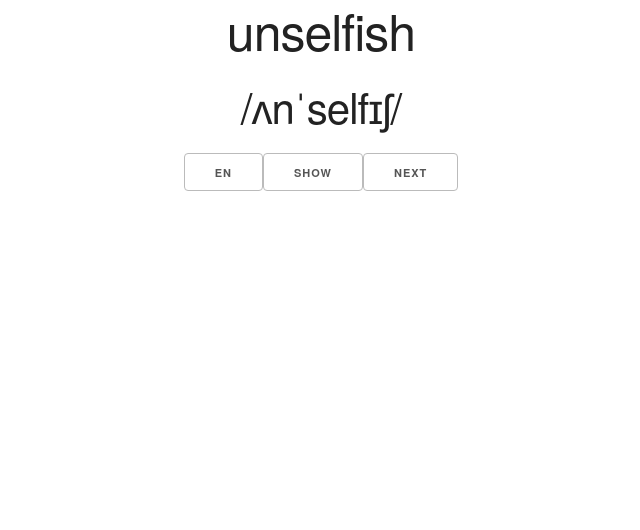
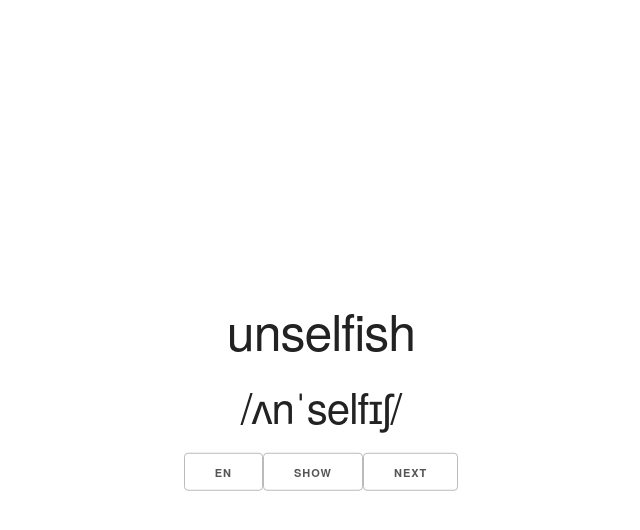
Before and after one commit to Vikysan/cardforw, a React (Create React App) app: page / in a window 1280 px wide. Shown: the top 530 px of the page, without its empty margins (319-959 px from the left). Built offline with nearby package versions, Linux system fonts and the light colour scheme.

Commit message:
to center

```diff
--- a/src/App.js
+++ b/src/App.js
@@ -24,6 +24,9 @@ function App() {
 
   return (
     <div className="App">
+      <div className='container' style={{ position: 'absolute', left: '50%', top: '50%',
+      transform: 'translate(-50%, -50%)'}}>
+
       <Card
       english = {english}
       word = {currentWord}
@@ -32,6 +35,7 @@ function App() {
   <button onClick={()=>setEnglish(prev=>!prev)}>{english ? 'EN' : 'CZ'}</button>
   <button onClick={()=>setShow(prev=>!prev)}>{!show ? 'Show' : 'Hide'}</button>
   <button onClick={handleNewWord}>Next</button>
+      </div>
     </div>
   );
 }
--- a/src/card.js
+++ b/src/card.js
@@ -3,14 +3,14 @@
 const Card = ({ word, english,show }) => {
   if( (english && !show) || ((!english && show)))
     return (
-      <div>
+      <div >
         <h1>{word.word}</h1>
         <h2>{word.pronunciation}</h2>
       </div>
     );
 
   return (
-    <div>
+    <div >
       <h1>{word.translation}</h1>
       <h2>{' '}</h2>
     </div>
```
